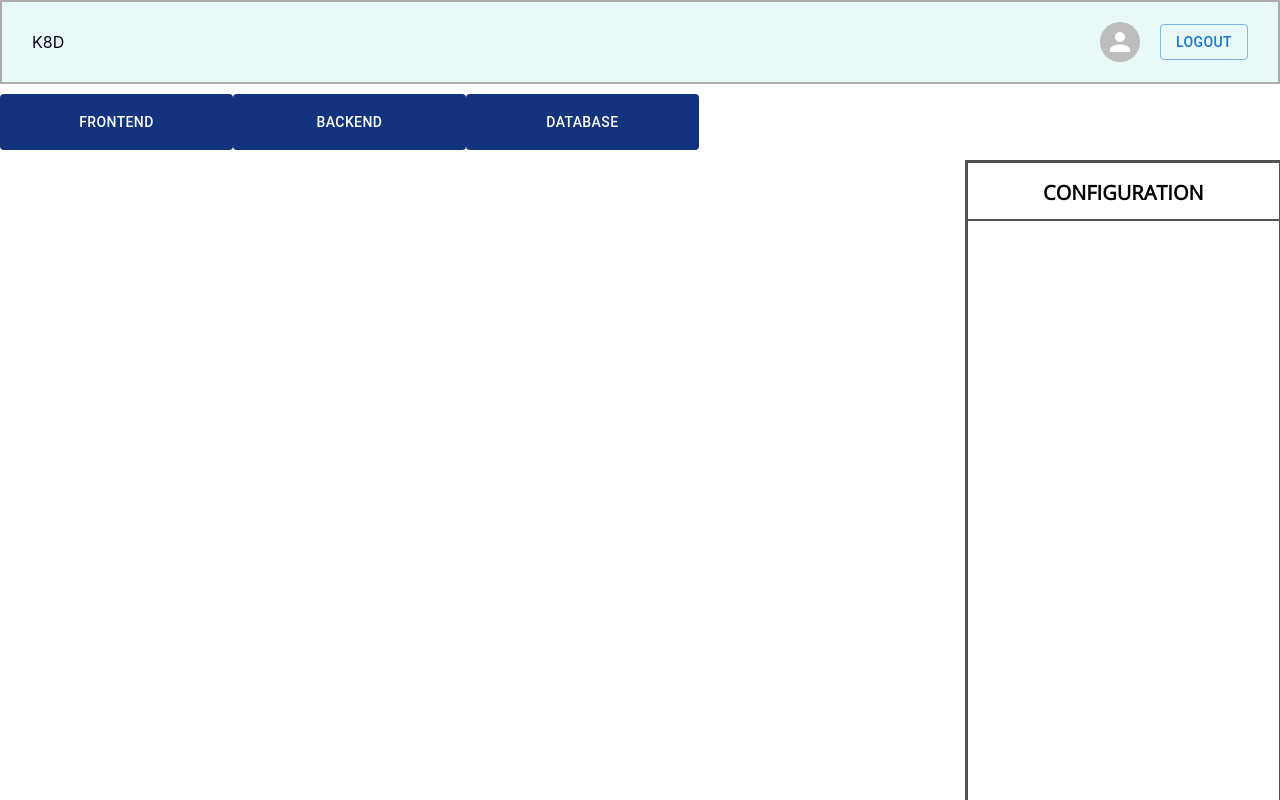
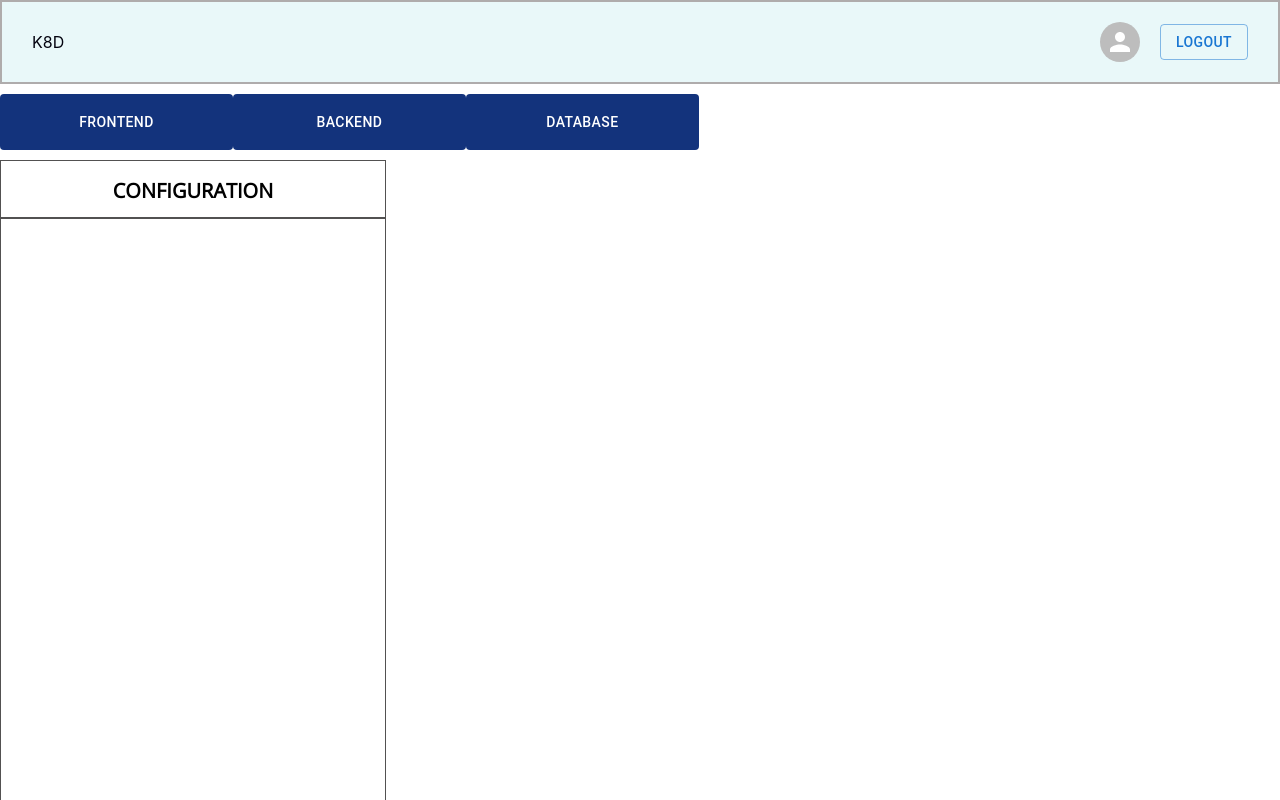
Before and after one commit to tech-university-india/k8s-designer-frontend, a React (Create React App) app: page /configuration in a window 1280 px wide. Shown: the top 800 px of the page. Built offline with nearby package versions, Linux system fonts and the light colour scheme.

Commit message:
feat: add dashboard integration

```diff
--- a/src/components/MicroServices/MicroServices.css
+++ b/src/components/MicroServices/MicroServices.css
@@ -4,10 +4,19 @@
   align-items: center;
   justify-content: space-;
   border: 1px solid black;
-  height: 500px;
-  width: 30%;
+  height: 100vh;
+  width: 24vw;
+  min-width: 200px;
 }
 
+.microservices-header{
+  height: 5vh;
+  font-size: 20px;
+  border-bottom : 2px solid rgb(82, 81, 81);
+  text-align: center;
+  padding-top: 2vh;
+  width: 100%;
+}
 .heading {
   font-size: medium;
   display: flex;
--- a/src/components/MicroServices/index.js
+++ b/src/components/MicroServices/index.js
@@ -9,10 +9,7 @@ const MicroServices = () => {
   };
   return (
     <div className='microservices'>
-      <div>
-        <p className='heading'>MicroServices</p>
-        <hr />
-      </div>
+      <div className='microservices-header'>MICROSERVICES</div>
       <div className='services'>
         <div draggable onDragStart={(event) => onDragStart(event, 'frontend', 'microservice')} className='service'>
           <p>FRONTEND</p>
--- a/src/pages/ConfigurationPage/ConfigurationPage.css
+++ b/src/pages/ConfigurationPage/ConfigurationPage.css
@@ -3,7 +3,7 @@ body {
 
 }
 .config-body{
-    border: 3px solid rgb(82, 81, 81);
+    border: 1px solid rgb(82, 81, 81);
     height: 98vh;
     width: 24.25vw;
     background-color: white;
--- a/src/pages/MainDashboard/MainDashboard.css
+++ b/src/pages/MainDashboard/MainDashboard.css
@@ -6,7 +6,8 @@
 
 .dashboard_service {
   display: flex;
-  height: 500px;
+  height: 100vh;
+  width: 100vw;
 }
 
 .simple-floatingedges {
@@ -53,3 +54,32 @@
   border-radius: 2px;
   padding: 10px;
 }
+
+.config-body{
+  border: 1px solid rgb(82, 81, 81);
+  height: 100vh;
+  width: 30vw;
+  background-color: white;
+  margin: 0;
+  font-family: 'Open Sans', sans-serif;
+  font-weight: 800;
+  overflow: auto;
+}
+.config-element-border{
+  height: 5vh;
+  font-size: 20px;
+  border-bottom : 2px solid rgb(82, 81, 81);
+  text-align: center;
+  padding-top: 2vh;
+
+}
+
+@media screen and (max-width:768px) {
+  .config-element-border{
+      font-size: 15px;
+      height: 5vh;
+      padding-top: 1.5vh;
+
+  }
+
+}
--- a/src/pages/MainDashboard/index.js
+++ b/src/pages/MainDashboard/index.js
@@ -1,7 +1,7 @@
 import React, { useState, useRef, useCallback } from 'react';
 import { v4 as uuidv4 } from 'uuid';
 import './MainDashboard.css';
-import { Header, MicroServices } from '../../components';
+import { Header, MicroServices, Configuration } from '../../components';
 import ReactFlow, {
   addEdge,
   useNodesState,
@@ -9,7 +9,7 @@ import ReactFlow, {
   Background,
 } from 'reactflow';
 
-// import 'reactflow/dist/style.css';
+import 'reactflow/dist/style.css';
 import { CustomNode } from '../../utils';
 
 const nodeTypes = {
@@ -21,6 +21,7 @@ const MainDashboard = () => {
   const [nodes, setNodes, onNodesChange] = useNodesState([]);
   const [edges, setEdges, onEdgesChange] = useEdgesState([]);
   const [reactFlowInstance, setReactFlowInstance] = useState(null);
+  const [service,setService] = React.useState();
 
   const onConnect = useCallback((params) => setEdges((eds) => addEdge({ ...params, type: 'microserice' }, eds)), []);
 
@@ -36,7 +37,7 @@ const MainDashboard = () => {
       const reactFlowBounds = reactFlowWrapper.current.getBoundingClientRect();
       const type = event.dataTransfer.getData('application/reactflow');
       const name = event.dataTransfer.getData('nameOfNode');
-
+      setService(name.toUpperCase());
       console.log(type);
       console.log(name);
 
@@ -79,6 +80,11 @@ const MainDashboard = () => {
         >
           <Background color="#aaa" gap={16} />
         </ReactFlow>
+
+        <div className='config-body'>
+          <div className='config-element-border'>CONFIGURATION</div>
+          {service !==undefined &&  <Configuration service = {service} />}
+        </div>
       </div>
     </div>
   );
--- a/src/utils/CustomNode/index.js
+++ b/src/utils/CustomNode/index.js
@@ -1,14 +1,16 @@
+/* eslint-disable */
 import React, { memo } from 'react';
 import { Handle, Position } from 'reactflow';
+import propTypes from 'prop-types';
 
 // eslint-disable-next-line react/display-name, react/prop-types
-export default memo(({ data }) => {
+export default memo(({ data}) => {
   return (
     <div style={{'height': '100px', 'width': '300px', 'display': 'flex', 'alignItems': 'center', 'justifyContent': 'center', 'border': '5px solid rgb(79, 33, 198)', 'borderRadius': '10px', 'backgroundColor':'white', 'fontSize': '30px', 'color': 'rgb(79, 33, 198)'}}>
       <Handle type="source" position={Position.Top} id="a" />
       <Handle type="source" position={Position.Right} id="b" />
       {
-        // eslint-disable-next-line react/prop-types
+
         data.label
       }
       <Handle type="source" position={Position.Bottom} id="c" />
```
